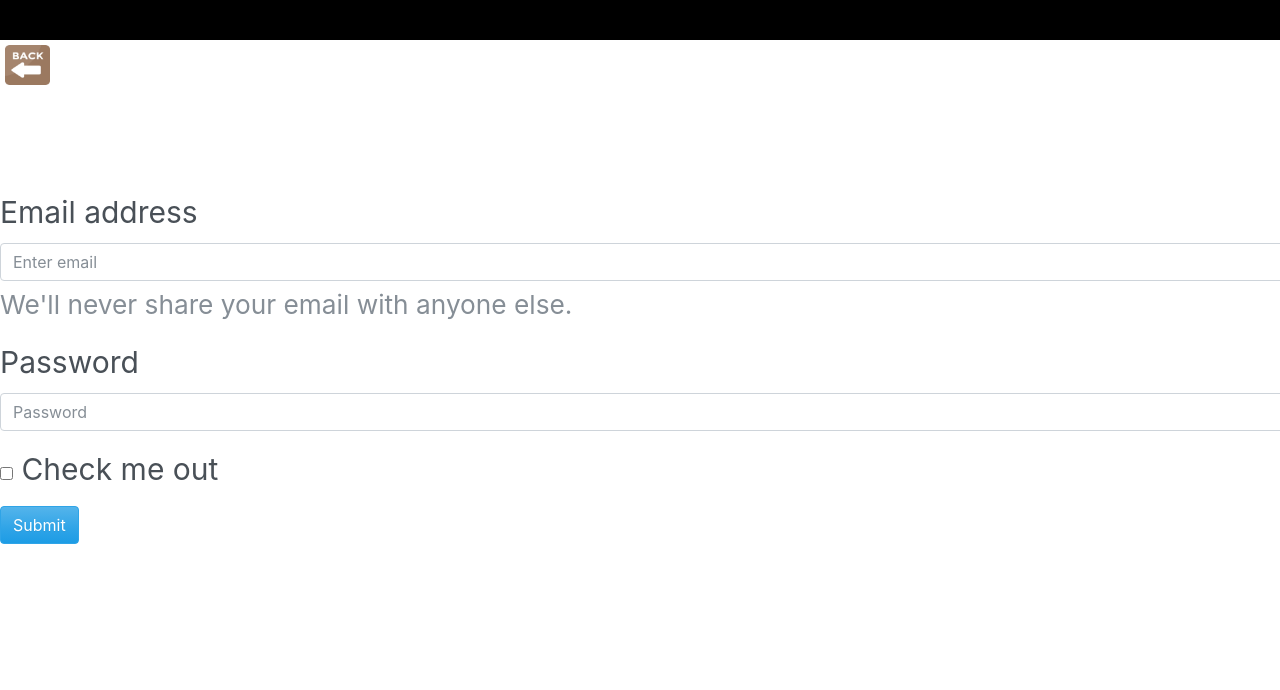
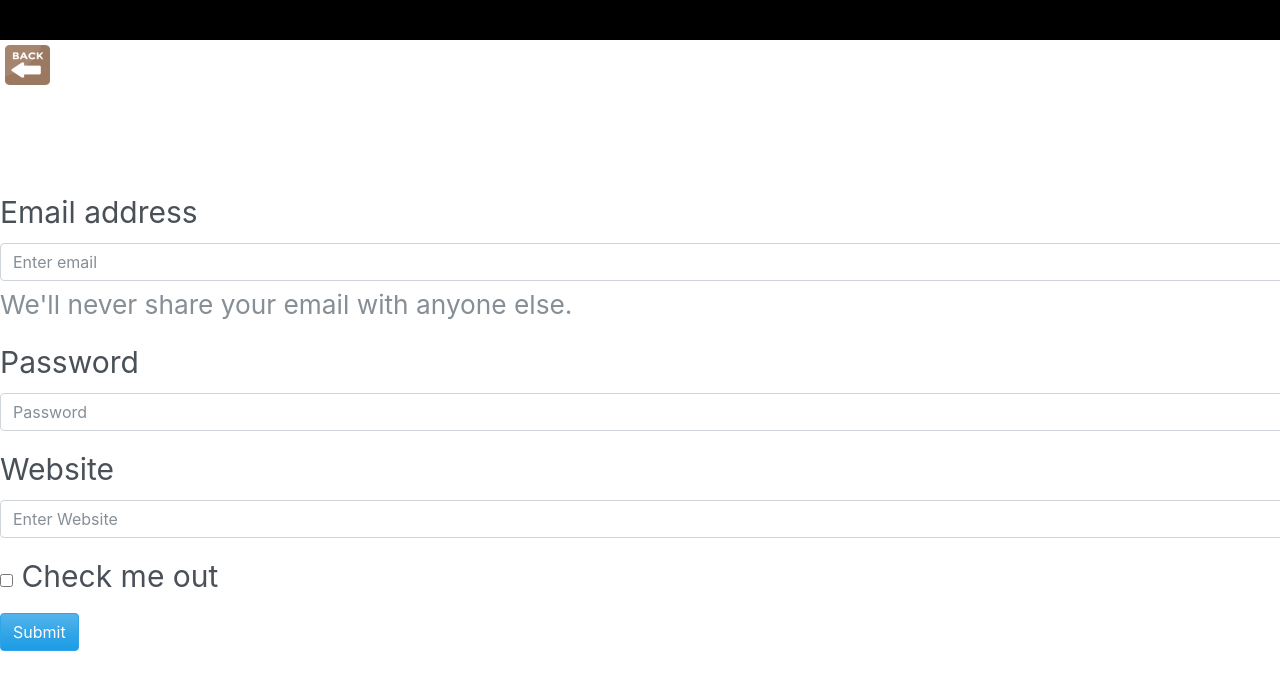
Before and after one commit to miaoubich/cs.github.io, a plain HTML site: page w1d4WebForms/WebForm1.html in a window 1280 px wide. Drawn offline with nearby package versions, Linux system fonts and the light colour scheme.

Commit message:
add regex to webform1

```diff
--- a/w1d4WebForms/WebForm1.html
+++ b/w1d4WebForms/WebForm1.html
@@ -33,6 +33,10 @@
           <label for="exampleInputPassword1">Password</label>
           <input type="password" class="form-control" required pattern="(?=.*\d)(?=.*[a-z])(?=.*[A-Z]).{10,}" title="Password is at least 10 characters in length and contain at least one number and one uppercase and lowercase letter" placeholder="Password">
         </div>
+        <div class="form-group">
+          <label for="web-site">Website</label>
+          <input type="text" class="form-control" required pattern="https?://.+" title="The url have to begin with http:// or https://" placeholder="Enter Website">
+        </div>
         <div class="checkbox">
           <label><input type="checkbox" name="remember"> Check me out</label>
         </div>
```
